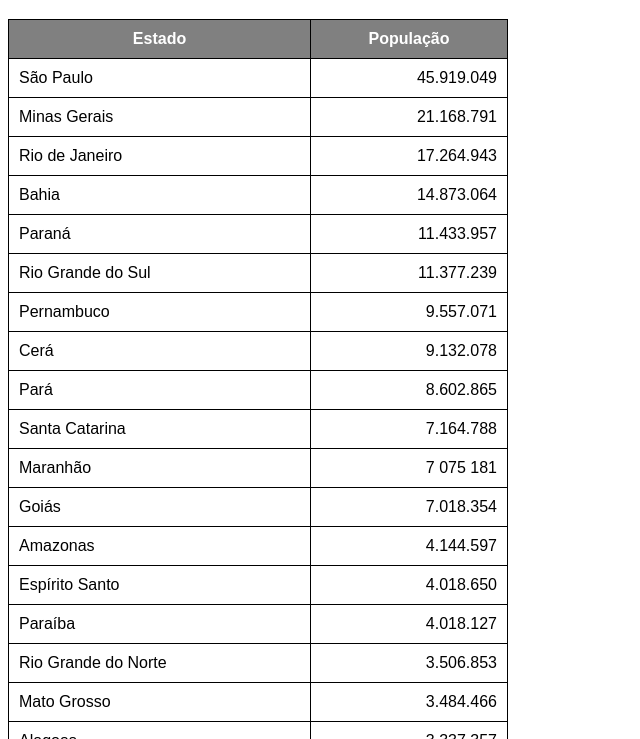
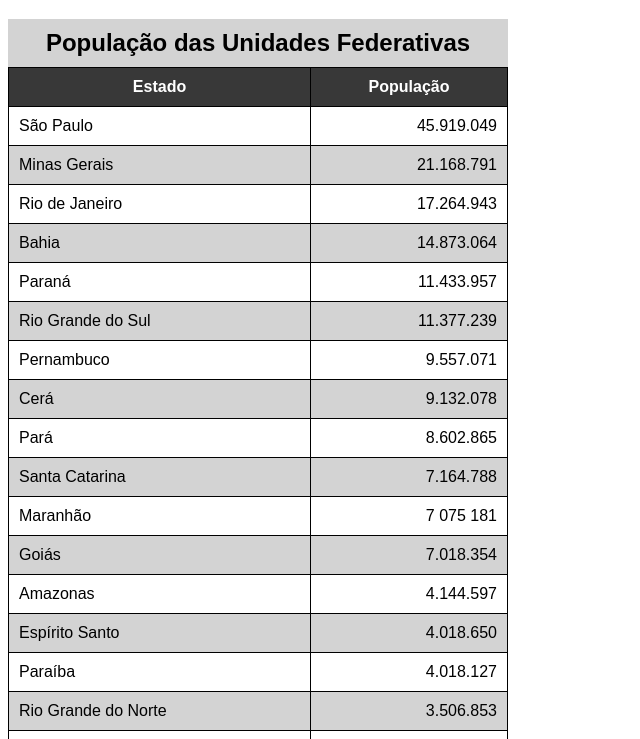
Before and after one commit to joaoandraade/cev-html-css, a plain HTML site: page cev-html-css-modulo-02-e-03/EX023/tabela002.html in a window 1280 px wide. Shown: the part 61-800 px from the top of the page, without its empty margins (0-640 px from the left). Drawn offline with Linux system fonts and the light colour scheme.

Commit message:
Atualização da tabela002

```diff
--- a/cev-html-css-modulo-02-e-03/EX023/tabela002.html
+++ b/cev-html-css-modulo-02-e-03/EX023/tabela002.html
@@ -12,7 +12,8 @@
 
         table {
             width: 500px;
-            border-collapse: collapse
+            border-collapse: collapse;
+            position: relative;
         }
 
         td, th {
@@ -20,9 +21,26 @@
             padding: 10px;
         }
 
+        caption {
+            font-size: 1.5em;
+            font-weight: bold;
+            padding: 10px;
+            background-color: lightgrey;
+        }
+
         thead, tfoot {
-            background-color: gray;
+            background-color: #383838;
             color: white;
+        }
+
+        thead > tr > th {
+            position: sticky;
+            top: -1px;
+            background-color: #383838;
+        }
+
+        tbody > tr:nth-child(2n){
+            background-color: lightgray;
         }
 
         td.num {
@@ -33,10 +51,12 @@
 <body>
     <h1>Uso de Tabelas Grandes</h1>
     <table>
+        <caption>População das Unidades Federativas</caption>
         <thead>
             <tr>
-                <th>Estado</th>
-                <th>População</th>
+                <th scope="col">Estado</th>
+                <th scope="col
+                ">População</th>
             </tr>
         </thead>
         <tbody>
@@ -151,7 +171,7 @@
         </tbody>
         <tfoot>
             <tr>
-                <th>Total de Habitantes</th>
+                <th scope="row">Total de Habitantes</th>
                 <td class="num"><strong>210.147.125</strong></td>
             </tr>
         </tfoot>
```
